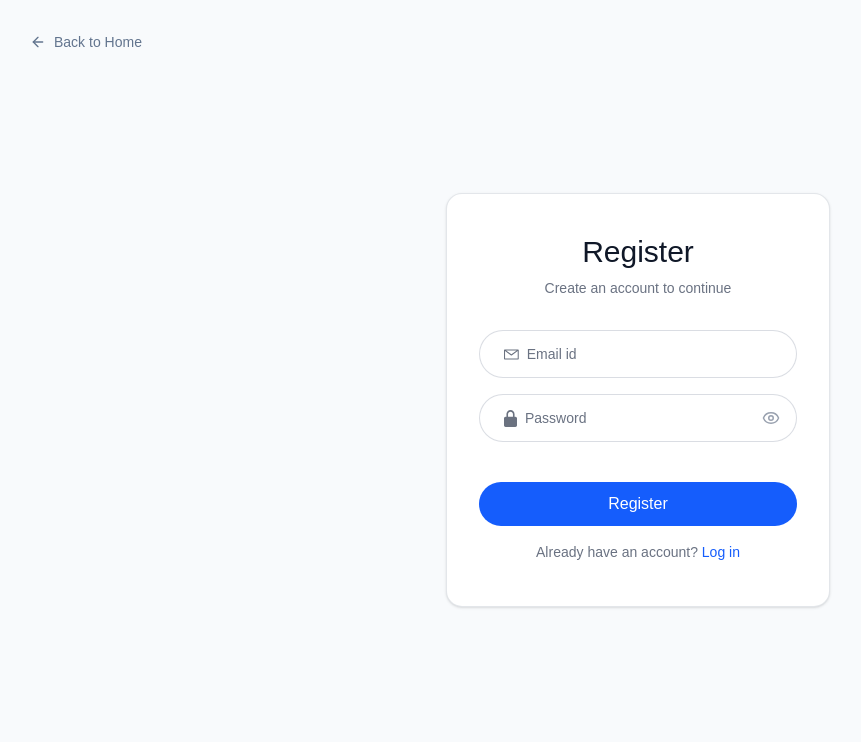
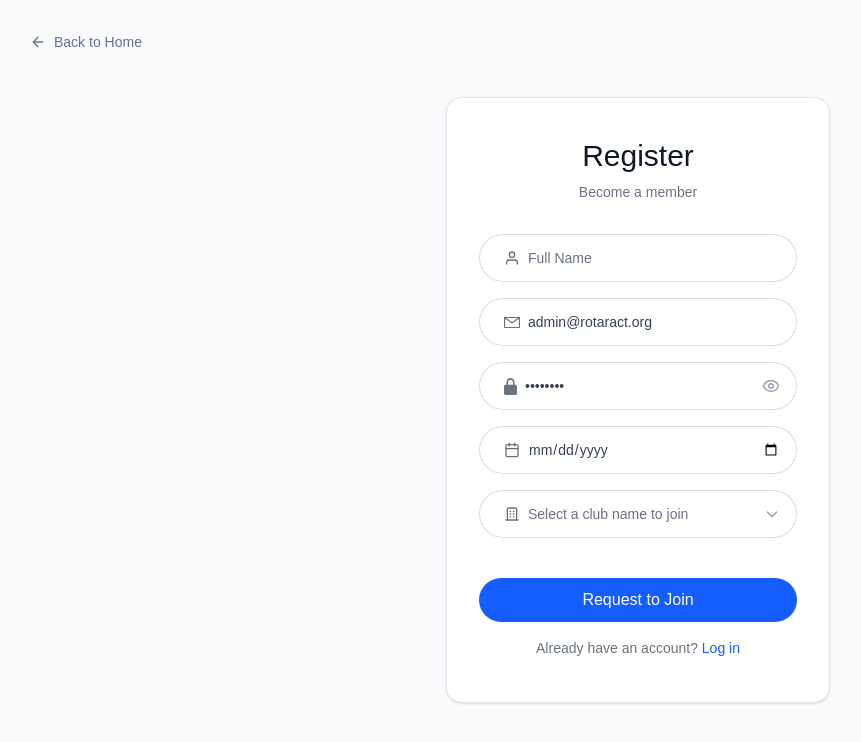
Before and after one commit to PatilVaibhav001/RotaractClub, a React (Vite) app in the folder client/: page /login in a window 1280 px wide. Both pictures are taken after a click on the button "Sign up". Shown: the top 742 px of the page, without its empty margins (2-863 px from the left). Built offline with nearby package versions, Linux system fonts and the light colour scheme.

Commit message:
updated register page

```diff
--- a/client/src/index.css
+++ b/client/src/index.css
@@ -5,6 +5,10 @@
   --font-sans: "Outfit", sans-serif;
 }
 
+* {
+  font-family: "Outfit", sans-serif;
+}
+
 @layer base {
   body {
     @apply bg-slate-50 text-slate-900 font-sans antialiased selection:bg-blue-500/30 selection:text-blue-900;
--- a/client/src/pages/Login.jsx
+++ b/client/src/pages/Login.jsx
@@ -6,8 +6,11 @@ import { ArrowLeft, Eye, EyeOff } from 'lucide-react';
 
 const Login = () => {
   const [isLogin, setIsLogin] = useState(true);
-  const [email, setEmail] = useState('');
-  const [password, setPassword] = useState('');
+  const [email, setEmail] = useState('admin@rotaract.org');
+  const [password, setPassword] = useState('admin123');
+  const [name, setName] = useState('');
+  const [dateOfBirth, setDateOfBirth] = useState('');
+  const [club, setClub] = useState('');
   const [error, setError] = useState('');
   const [isLoading, setIsLoading] = useState(false);
   const [showPassword, setShowPassword] = useState(false);
@@ -29,7 +32,11 @@ const Login = () => {
         ? 'http://localhost:5000/api/auth/login'
         : 'http://localhost:5000/api/auth/register';
 
-      const { data } = await axios.post(url, { email, password }, config);
+      const payload = isLogin
+        ? { email, password }
+        : { name, email, password, dateOfBirth, club };
+
+      const { data } = await axios.post(url, payload, config);
 
       login(data);
       if (data.role === 'Admin') {
@@ -60,7 +67,7 @@ const Login = () => {
 
       <form onSubmit={handleSubmit} className="max-w-96 w-full text-center border border-gray-300/60 rounded-2xl px-8 bg-white shadow-sm">
         <h1 className="text-gray-900 text-3xl mt-10 font-medium">{isLogin ? 'Login' : 'Register'}</h1>
-        <p className="text-gray-500 text-sm mt-2">{isLogin ? 'Please sign in to continue' : 'Create an account to continue'}</p>
+        <p className="text-gray-500 text-sm mt-2">{isLogin ? 'Please sign in to continue' : 'Become a member'}</p>
 
         {error && (
           <div className="mt-4 p-3 bg-red-50 border border-red-200 rounded-lg text-red-600 text-xs font-medium text-left">
@@ -68,8 +75,22 @@ const Login = () => {
           </div>
         )}
 
-        <div className="flex items-center w-full mt-8 bg-white border border-gray-300/80 h-12 rounded-full overflow-hidden pl-6 gap-2 focus-within:border-blue-500 focus-within:ring-1 focus-within:ring-blue-500 transition-all">
-            <svg width="16" height="11" viewBox="0 0 16 11" fill="none" xmlns="http://www.w3.org/2000/svg">
+        {!isLogin && (
+          <div className="flex items-center w-full mt-8 bg-white border border-gray-300/80 h-12 rounded-full overflow-hidden pl-6 pr-4 gap-2 focus-within:border-blue-500 focus-within:ring-1 focus-within:ring-blue-500 transition-all">
+              <svg width="16" height="16" viewBox="0 0 24 24" fill="none" stroke="#6B7280" strokeWidth="2" strokeLinecap="round" strokeLinejoin="round" className="flex-shrink-0"><path d="M20 21v-2a4 4 0 0 0-4-4H8a4 4 0 0 0-4 4v2"/><circle cx="12" cy="7" r="4"/></svg>
+              <input
+                type="text"
+                placeholder="Full Name"
+                value={name}
+                onChange={(e) => setName(e.target.value)}
+                className="bg-transparent text-gray-700 placeholder-gray-500 outline-none text-sm w-full h-full"
+                required
+              />
+          </div>
+        )}
+
+        <div className={`flex items-center w-full bg-white border border-gray-300/80 h-12 rounded-full overflow-hidden pl-6 gap-2 focus-within:border-blue-500 focus-within:ring-1 focus-within:ring-blue-500 transition-all ${isLogin ? 'mt-8' : 'mt-4'}`}>
+            <svg width="16" height="11" viewBox="0 0 16 11" fill="none" xmlns="http://www.w3.org/2000/svg" className="flex-shrink-0">
                 <path fillRule="evenodd" clipRule="evenodd" d="M0 .55.571 0H15.43l.57.55v9.9l-.571.55H.57L0 10.45zm1.143 1.138V9.9h13.714V1.69l-6.503 4.8h-.697zM13.749 1.1H2.25L8 5.356z" fill="#6B7280"/>
             </svg>
             <input
@@ -103,6 +124,41 @@ const Login = () => {
             </button>
         </div>
 
+        {!isLogin && (
+          <>
+            <div className="flex items-center w-full mt-4 bg-white border border-gray-300/80 h-12 rounded-full overflow-hidden pl-6 pr-4 gap-2 focus-within:border-blue-500 focus-within:ring-1 focus-within:ring-blue-500 transition-all">
+                <svg width="16" height="16" viewBox="0 0 24 24" fill="none" stroke="#6B7280" strokeWidth="2" strokeLinecap="round" strokeLinejoin="round" className="flex-shrink-0"><rect x="3" y="4" width="18" height="18" rx="2" ry="2"/><line x1="16" y1="2" x2="16" y2="6"/><line x1="8" y1="2" x2="8" y2="6"/><line x1="3" y1="10" x2="21" y2="10"/></svg>
+                <input
+                  type="date"
+                  placeholder="Date of Birth"
+                  value={dateOfBirth}
+                  onChange={(e) => setDateOfBirth(e.target.value)}
+                  className="bg-transparent text-gray-700 placeholder-gray-500 outline-none text-sm w-full h-full"
+                  required
+                />
+            </div>
+
+            <div className="flex items-center w-full mt-4 bg-white border border-gray-300/80 h-12 rounded-full overflow-hidden pl-6 pr-4 gap-2 focus-within:border-blue-500 focus-within:ring-1 focus-within:ring-blue-500 transition-all relative">
+                <svg width="16" height="16" viewBox="0 0 24 24" fill="none" stroke="#6B7280" strokeWidth="2" strokeLinecap="round" strokeLinejoin="round" className="flex-shrink-0"><path d="M3 21h18"/><path d="M9 8h1"/><path d="M9 12h1"/><path d="M9 16h1"/><path d="M14 8h1"/><path d="M14 12h1"/><path d="M14 16h1"/><path d="M5 21V5a2 2 0 0 1 2-2h10a2 2 0 0 1 2 2v16"/></svg>
+                <select
+                  value={club}
+                  onChange={(e) => setClub(e.target.value)}
+                  className={`bg-transparent outline-none text-sm w-full h-full appearance-none ${club ? 'text-gray-700' : 'text-gray-500'}`}
+                  required
+                >
+                  <option value="" disabled>Select a club name to join</option>
+                  <option value="Rotaract Club Pune Heritage">Rotaract Club Pune Heritage</option>
+                  <option value="Rotaract Club of Pune">Rotaract Club of Pune</option>
+                  <option value="Rotaract Club of Mumbai">Rotaract Club of Mumbai</option>
+                  <option value="Rotaract Club of Delhi">Rotaract Club of Delhi</option>
+                </select>
+                <div className="pointer-events-none absolute inset-y-0 right-0 flex items-center pr-4">
+                   <svg className="h-4 w-4 text-gray-400" fill="none" stroke="currentColor" viewBox="0 0 24 24"><path strokeLinecap="round" strokeLinejoin="round" strokeWidth="2" d="M19 9l-7 7-7-7"></path></svg>
+                </div>
+            </div>
+          </>
+        )}
+
         {isLogin ? (
           <div className="mt-5 text-left text-blue-600">
               <a className="text-sm font-medium hover:underline" href="#">Forgot password?</a>
@@ -116,7 +172,7 @@ const Login = () => {
           disabled={isLoading}
           className={`w-full h-11 rounded-full text-white bg-blue-600 hover:bg-blue-700 transition-colors font-medium ${isLogin ? 'mt-2' : 'mt-5'} disabled:opacity-70`}
         >
-            {isLoading ? 'Processing...' : isLogin ? 'Login' : 'Register'}
+            {isLoading ? 'Processing...' : isLogin ? 'Login' : 'Request to Join'}
         </button>
         <p className="text-gray-500 text-sm mt-4 mb-11">
           {isLogin ? "Don’t have an account? " : "Already have an account? "}
```
Also changed, not shown: 2 other files (tests, documents, lock files or other folders).
